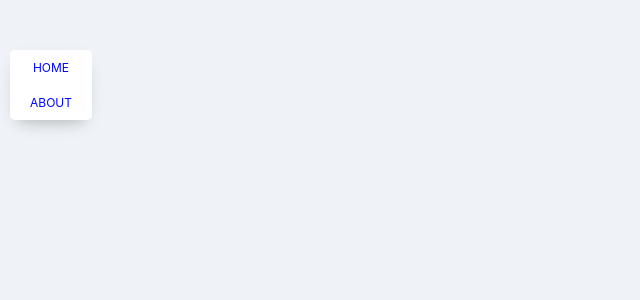
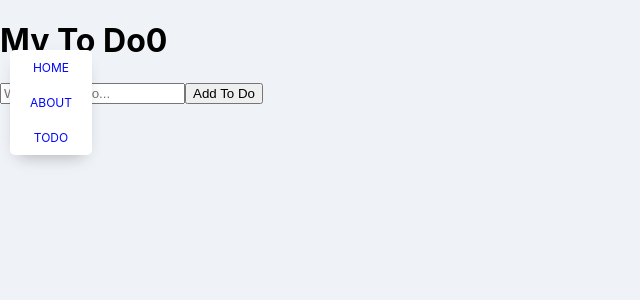
Before and after one commit to seasameoil/movie_app_2021, a React (Create React App) app: page /#/todo in a window 1280 px wide. Shown: the top 300 px of the page, without its empty margins (0-640 px from the left). Built offline with nearby package versions, Linux system fonts and the light colour scheme.

Commit message:
2021/12/28(화)
To Do List 추가
- 링크를 통해 투두리스트 접근 가능

* Movie.js 에서 map 부분 수정 필요

```diff
--- a/src/App.js
+++ b/src/App.js
@@ -2,6 +2,7 @@ import React from "react";
 import { HashRouter, Route } from "react-router-dom";
 import Home from "./routes/Home";
 import About from "./routes/About";
+import Todo from "./routes/Todo";
 import Detail from "./routes/Detail";
 import Navigation from "./components/Navigation";
 import "./App.css";
@@ -11,6 +12,7 @@ function App() {
     <HashRouter>
       <Navigation />
       <Route path="/" exact={true} component={Home} />
+      <Route path="/todo" component={Todo} />
       <Route path="/about" component={About} />
       <Route path="/movie/:id" component={Detail} />
     </HashRouter>
--- a/src/components/Movie.js
+++ b/src/components/Movie.js
@@ -22,13 +22,13 @@ function Movie({ id, year, title, summary, poster, genres }) {
         <div className="movie__data">
           <h3 className="movie__title">{title}</h3>
           <h5 className="movie__year">{year}</h5>
-          <ul className="movie__genres">
+          {/*<ul className="movie__genres">
             {genres.map((genre, index) => (
               <li key={index} className="movie__genres__genre">
                 {genre}
               </li>
             ))}
-          </ul>
+            </ul>*/}
           <p className="movie__summary">{summary.slice(0, 140)}...</p>
         </div>
       </Link>
--- a/src/components/Navigation.js
+++ b/src/components/Navigation.js
@@ -7,6 +7,7 @@ function Navigation() {
     <div className="nav">
       <Link to="/">Home</Link>
       <Link to="/about">About</Link>
+      <Link to="/Todo">ToDo</Link>
     </div>
   );
 }
--- /dev/null
+++ b/src/routes/Todo.js
@@ -0,0 +1,32 @@
+import React, { useState } from "react";
+import "./Todo.css";
+
+const Todo = () => {
+  const [toDo, setToDo] = useState("");
+  const [toDos, setToDos] = useState([]);
+  const onChange = (event) => setToDo(event.target.value);
+  const onSubmit = (event) => {
+    event.preventDefault();
+    if (toDo === "") {
+      return;
+    }
+    setToDos((currentArray) => [toDo, ...currentArray]);
+    setToDo("");
+  };
+  return (
+    <div>
+      <h1>My To Do{toDos.length}</h1>
+      <form onSubmit={onSubmit}>
+        <input
+          onChange={onChange}
+          value={toDo}
+          type="text"
+          placeholder="Write your ToDo..."
+        />
+        <button>Add To Do</button>
+      </form>
+    </div>
+  );
+};
+
+export default Todo;
```
Also changed, not shown: src/routes/Todo.css (added).
